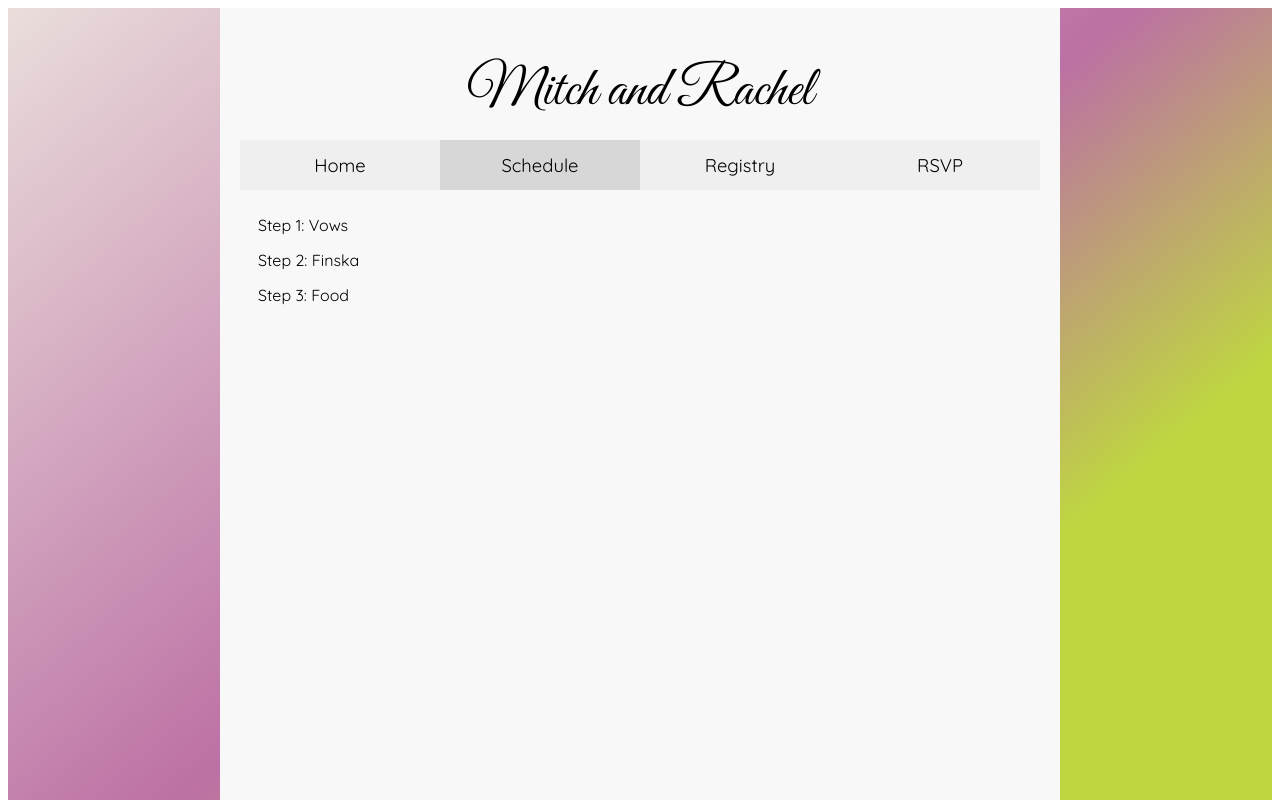
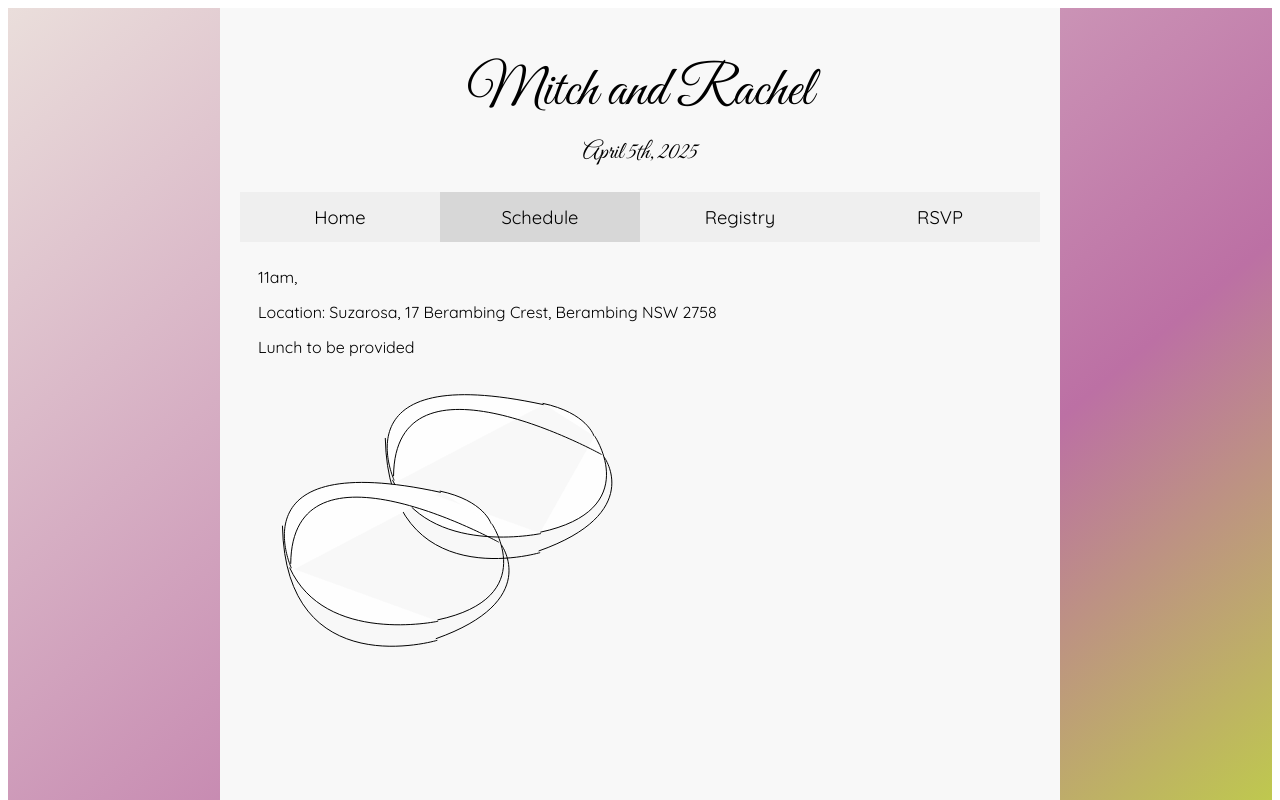
Before and after one commit to mit1mit1/mitchandrachel, a SvelteKit app: page / in a window 1280 px wide. Both pictures are taken after a click on the button "Schedule". Shown: the top 800 px of the page. Built offline with nearby package versions, Linux system fonts and the light colour scheme.

Commit message:
password mechanism

```diff
--- /dev/null
+++ b/src/components/AuthenticationProvider.svelte
@@ -0,0 +1,45 @@
+<script setup lang="ts">
+	import { browser } from '$app/environment';
+	let isAuthenticated: any = 'loading';
+	export let hashedPassword: number = 0;
+	if (browser) {
+		const storedPassword = parseInt(localStorage.getItem('hashedPassword') || '0');
+		if (storedPassword) {
+			hashedPassword = storedPassword;
+		}
+	}
+
+	export const cyrb53 = (str: string, seed = 0) => {
+		let h1 = 0xdeadbeef ^ seed,
+			h2 = 0x41c6ce57 ^ seed;
+		for (let i = 0, ch; i < str.length; i++) {
+			ch = str.charCodeAt(i);
+			h1 = Math.imul(h1 ^ ch, 2654435761);
+			h2 = Math.imul(h2 ^ ch, 1597334677);
+		}
+		h1 = Math.imul(h1 ^ (h1 >>> 16), 2246822507);
+		h1 ^= Math.imul(h2 ^ (h2 >>> 13), 3266489909);
+		h2 = Math.imul(h2 ^ (h2 >>> 16), 2246822507);
+		h2 ^= Math.imul(h1 ^ (h1 >>> 13), 3266489909);
+
+		return 4294967296 * (2097151 & h2) + (h1 >>> 0);
+	};
+
+	$: isAuthenticated = hashedPassword === 7691749211987398 ? 'true' : 'false';
+</script>
+
+<div>
+	{#if isAuthenticated === 'loading'}
+		...
+	{:else if isAuthenticated}
+		<slot />
+	{:else}
+		Password, please:
+		<input
+			on:input={(e) => {
+				hashedPassword = cyrb53(e?.currentTarget?.value ?? '', 24);
+				localStorage.setItem('hashedPassword', hashedPassword.toString());
+			}}
+		/>
+	{/if}
+</div>
--- a/src/components/RSVP.svelte
+++ b/src/components/RSVP.svelte
@@ -1,6 +1,9 @@
 <div class="RSVPBox">
 	<div>Please RSVP below (it's a Google form, and might take a second to load).</div>
-	<div>If you have any questions or details you need to let us know about, or just don't want to use a Google form, feel free to contact us directly.</div>
+	<div>
+		If you have any questions or details you need to let us know about, or just don't want to use a
+		Google form, feel free to contact us directly.
+	</div>
 	<div>
 		<iframe
 			title="RSVP Form"
@@ -24,8 +27,4 @@
 	.RSVPBox div {
 		margin-bottom: 15px;
 	}
-
-	h1 {
-		font-family: 'Architects Daughter';
-	}
 </style>
--- /dev/null
+++ b/src/components/Rings.svelte
@@ -0,0 +1,76 @@
+<svg
+   width="210mm"
+   height="297mm"
+   viewBox="0 0 210 297"
+   version="1.1"
+   id="svg1"
+   xmlns="http://www.w3.org/2000/svg">
+  <defs
+     id="defs1" />
+  <g
+     id="layer1">
+    <ellipse
+       style="fill:none;stroke-width:0.264583"
+       id="path1"
+       cx="78.654663"
+       cy="112.63348"
+       rx="44.675846"
+       ry="37.125" />
+    <path
+       style="fill:#fefefe;fill-opacity:1;stroke:#000000;stroke-width:0.264583;stroke-opacity:1"
+       d="M 75.564568,8.6339292 C 20.522087,-3.3092548 36.273237,29.231579 36.273237,29.231579"
+       id="path5" />
+    <path
+       style="fill:#fefefe;fill-opacity:1;stroke:#000000;stroke-width:0.264583;stroke-opacity:1"
+       d="m 35.580877,28.539229 c 9.346831,20.59765 39.291331,14.19334 39.291331,14.19334"
+       id="path6" />
+    <path
+       style="fill:#fefefe;fill-opacity:1;stroke:#000000;stroke-width:0.264583;stroke-opacity:1"
+       d="m 74.699118,42.386389 c 27.521242,-5.88504 14.36643,-25.44417 14.36643,-25.44417"
+       id="path7" />
+    <path
+       style="fill:#fefefe;fill-opacity:1;stroke:#000000;stroke-width:0.264583;stroke-opacity:1"
+       d="m 88.892458,16.942219 c 0,0 -1.81744,-6.14467 -13.58753,-8.6544698"
+       id="path8" />
+    <path
+       style="fill:none;fill-opacity:1;stroke:#000000;stroke-width:0.264583;stroke-opacity:1"
+       d="m 33.679757,17.455669 c 0.8195,42.34077 40.974931,30.32145 40.974931,30.32145"
+       id="path9" />
+    <path
+       style="fill:none;fill-opacity:1;stroke:#000000;stroke-width:0.264583;stroke-opacity:1"
+       d="m 74.244938,47.367369 c 28.136112,-9.97056 17.34605,-24.85812 17.34605,-24.85812"
+       id="path10" />
+    <path
+       style="fill:none;fill-opacity:1;stroke:#000000;stroke-width:0.264583;stroke-opacity:1"
+       d="m 35.865087,27.562819 c 0.27316,-36.0579328 55.042981,-5.73649 55.042981,-5.73649"
+       id="path11" />
+    <path
+       style="fill:#fefefe;fill-opacity:1;stroke:#000000;stroke-width:0.264583;stroke-opacity:1"
+       d="M 48.354558,31.843819 C -6.6879235,19.900639 9.0632265,52.441479 9.0632265,52.441479"
+       id="path5-4" />
+    <path
+       style="fill:#fefefe;fill-opacity:1;stroke:#000000;stroke-width:0.264583;stroke-opacity:1"
+       d="m 8.3708665,51.749119 c 9.3468305,20.59766 39.2913315,14.19334 39.2913315,14.19334"
+       id="path6-1" />
+    <path
+       style="fill:none;fill-opacity:1;stroke:#000000;stroke-width:0.264583;stroke-opacity:1"
+       d="m 47.489108,65.596289 c 27.52124,-5.88505 14.36643,-25.44418 14.36643,-25.44418"
+       id="path7-8" />
+    <path
+       style="fill:#fefefe;fill-opacity:1;stroke:#000000;stroke-width:0.264583;stroke-opacity:1"
+       d="m 61.682448,40.152109 c 0,0 -1.81744,-6.14467 -13.58753,-8.65447"
+       id="path8-8" />
+    <path
+       style="fill:none;fill-opacity:1;stroke:#000000;stroke-width:0.264583;stroke-opacity:1"
+       d="m 6.4697465,40.665559 c 0.8195,42.34077 40.9749315,30.32145 40.9749315,30.32145"
+       id="path9-3" />
+    <path
+       style="fill:none;fill-opacity:1;stroke:#000000;stroke-width:0.264583;stroke-opacity:1"
+       d="m 47.034928,70.577259 c 28.13611,-9.97056 17.34605,-24.85812 17.34605,-24.85812"
+       id="path10-5" />
+    <path
+       style="fill:none;fill-opacity:1;stroke:#000000;stroke-width:0.264583;stroke-opacity:1"
+       d="m 8.6550765,50.772719 c 0.27316,-36.05794 55.0429815,-5.7365 55.0429815,-5.7365"
+       id="path11-2" />
+  </g>
+</svg>
--- a/src/components/Schedule.svelte
+++ b/src/components/Schedule.svelte
@@ -1,11 +1,13 @@
 <script setup lang="ts">
+	import Rings from './Rings.svelte'
 </script>
 
 <div class="scheduleBox">
 	<div class="scheduleText">
-		<div>Step 1: Vows</div>
-		<div>Step 2: Finska</div>
-		<div>Step 3: Food</div>
+		<div>11am, </div>
+		<div>Location: Suzarosa, 17 Berambing Crest, Berambing NSW 2758</div>
+		<div>Lunch to be provided</div>
+		<Rings />
 	</div>
 </div>
 
--- a/src/routes/+page.svelte
+++ b/src/routes/+page.svelte
@@ -3,6 +3,7 @@
 	import RSVP from '../components/RSVP.svelte';
 	import Home from '../components/Home.svelte';
 	import Registry from '../components/Registry.svelte';
+	import AuthenticationProvider from '../components/AuthenticationProvider.svelte';
 	const tabs = ['Home', 'Schedule', 'Registry', 'RSVP'];
 	let selectedTab = 'Home';
 	let expandedContainer = false;
@@ -19,7 +20,9 @@
 
 <body class="app" data-sveltekit-preload-data="hover">
 	<div class="contentContainer">
+		<AuthenticationProvider>
 			<h1>Mitch and Rachel</h1>
+			<h2>April 5th, 2025</h2>
 			<div class={`navContainer ${expandedContainer ? 'expandedContainer' : ''}`}>
 				{#each tabs as tab}
 					<button on:click={() => selectTab(tab)} class={tab === selectedTab ? 'selectedTab' : ''}>
@@ -43,6 +46,7 @@
 					{/if}
 				</div>
 			</div>
+		</AuthenticationProvider>
 	</div>
 </body>
 
@@ -63,16 +67,32 @@
 		display: none;
 		font-weight: 400;
 		font-size: 3.5rem;
-		line-height: 1.25;
 		text-transform: none;
 		letter-spacing: 0em;
 		text-align: center;
 		padding-block-start: 0.5em;
-		padding-block-end: 0.25em;
 		margin-block: 0em;
 	}
 	@media (min-width: 500px) {
 		:global(h1) {
+			display: block;
+		}
+	}
+
+	:global(h2) {
+		font-family: 'Great Vibes';
+		display: none;
+		font-weight: 400;
+		font-size: 1.5rem;
+		text-transform: none;
+		letter-spacing: 0em;
+		text-align: center;
+		padding-block-start: 0.5em;
+		padding-block-end: 1em;
+		margin-block: 0em;
+	}
+	@media (min-width: 500px) {
+		:global(h2) {
 			display: block;
 		}
 	}
```
Lines whose indentation alone changed are shown as unchanged.
